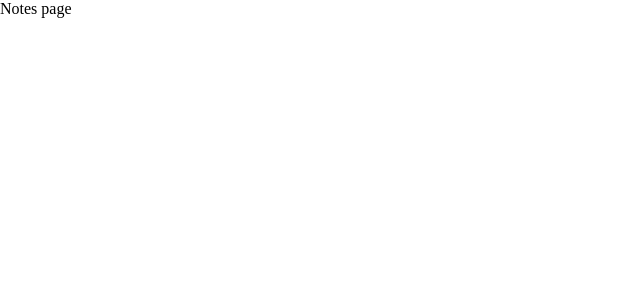
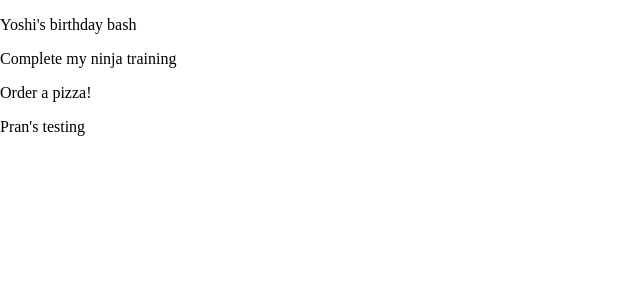
Before and after one commit to PrunesLand/MaterialUI-project, a React (Create React App) app: page / in a window 1280 px wide. Shown: the top 300 px of the page, without its empty margins (0-640 px from the left). Built offline with nearby package versions, Linux system fonts and the light colour scheme; data requests are answered from the project's data file.

Commit message:
implemented json server manipulation

```diff
--- /dev/null
+++ b/Data/db.json
@@ -0,0 +1,28 @@
+{
+  "notes": [
+    {
+      "title": "Yoshi's birthday bash",
+      "details": "Lorem Ipsum is simply dummy text of the printing and typesetting industry. Lorem Ipsum has been the industry's standard dummy text ever since the 1500s, when an unknown printer took a galley of type and scrambled it to make a type specimen book.",
+      "category": "money",
+      "id": 1
+    },
+    {
+      "title": "Complete my ninja training",
+      "details": "Lorem Ipsum is simply dummy text of the printing and typesetting industry. Lorem Ipsum has been the industry's standard dummy text ever since the 1500s, when an unknown printer took.",
+      "category": "work",
+      "id": 2
+    },
+    {
+      "title": "Order a pizza!",
+      "details": "Lorem Ipsum is simply dummy text of the printing and typesetting industry. Lorem Ipsum has been the industry's standard dummy text ever since the 1500s, when an unknown printer took a galley of type and scrambled it to make a type specimen book.\nLorem Ipsum is simply dummy text of the printing and typesetting industry. Lorem Ipsum has been the industry's standard dummy text ever since the 1500s, when an unknown printer took a galley of type and scrambled it to make a type specimen book.",
+      "category": "travel",
+      "id": 3
+    },
+    {
+      "title": "Pran's testing",
+      "details": "asjdfhklasdjfhsakdjf",
+      "category": "money",
+      "id": 4
+    }
+  ]
+}
--- a/package.json
+++ b/package.json
@@ -8,6 +8,7 @@
     "@testing-library/jest-dom": "^5.11.9",
     "@testing-library/react": "^11.2.5",
     "@testing-library/user-event": "^12.7.1",
+    "json-server": "^0.16.3",
     "react": "^17.0.1",
     "react-dom": "^17.0.1",
     "react-router-dom": "^5.2.0",
--- a/src/pages/Create.js
+++ b/src/pages/Create.js
@@ -8,6 +8,7 @@
 import Radio from '@material-ui/core/Radio'
 import RadioGroup from '@material-ui/core/RadioGroup'
 import { FormControl, FormLabel } from '@material-ui/core';
+import { useHistory } from 'react-router-dom';
 
 const useStyles = makeStyles({
   field: {
@@ -25,6 +26,7 @@
   const [titleError, setTitleError] = useState(false)
   const [detailsError, setDetailsError] = useState(false)
   const [category, setCategory] = useState('')
+  const history = useHistory()
 
   const handleSubmit = (e) => {
     e.preventDefault()
@@ -32,7 +34,11 @@
     setDetailsError(false)
 
     if (title && details) {
-      console.log(title, details, category)
+      fetch('http://localhost:8000/notes', {
+        method: 'POST',
+        headers: { "Content-type": "application/json" },
+        body: JSON.stringify({ title, details, category })
+      }).then(() => history.push('/'))
     }
 
     if (title === '') {
--- a/src/pages/Notes.js
+++ b/src/pages/Notes.js
@@ -1,9 +1,21 @@
 import React from 'react'
+import { useEffect, useState } from 'react'
 
 export default function Notes() {
+  const [notes, setNotes] = useState([])
+
+
+  useEffect(() => {
+    fetch(' http://localhost:8000/notes')
+      .then(res => res.json())
+      .then(data => setNotes(data))
+  }, [])
+
   return (
     <div>
-      Notes page
+      {notes.map(note => (
+        <p key={note.id}>{note.title}</p>
+      ))}
     </div>
   )
 }
```
Also changed, not shown: 1 other file (tests, documents, lock files or other folders).
